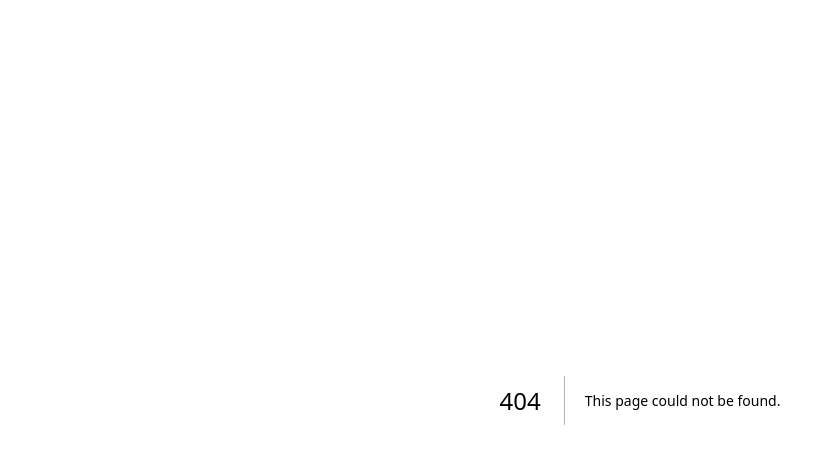
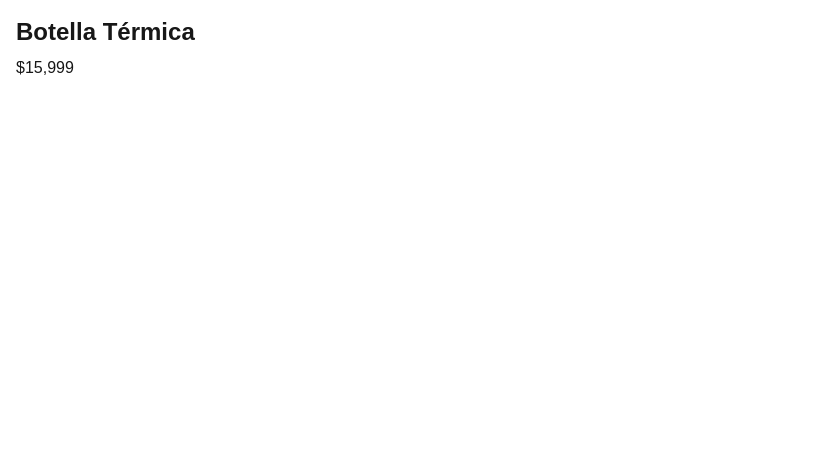
Before and after one commit to pablopuntin/Catalogo, a Next.js app: page /producto/botella-termica in a window 1280 px wide. Before the commit this address had no page. Shown: the top 464 px of the page, without its empty margins (0-827 px from the left). Built offline with nearby package versions, Linux system fonts and the light colour scheme.

Commit message:
app CON RUTAS SLUG Y TYPES

```diff
--- /dev/null
+++ b/src/app/producto/[slug]/page.tsx
@@ -0,0 +1,44 @@
+// export default async function ProductPage({
+//   params,
+// }: {
+//   params: Promise<{ slug: string }>;
+// }) {
+//   const { slug } = await params;
+
+//   return (
+//     <main className="p-4">
+//       <h1 className="text-2xl font-bold">
+//         Producto
+//       </h1>
+
+//       <p className="mt-2">
+//         Slug: {slug}
+//       </p>
+//     </main>
+//   );
+// }
+
+//ref
+import { getProductBySlug } from "@/lib/catalog/getProductBySlug";
+
+export default async function ProductPage({
+  params,
+}: {
+  params: Promise<{ slug: string }>;
+}) {
+  const { slug } = await params;
+
+  const product = getProductBySlug(slug);
+
+  return (
+    <main className="p-4">
+      <h1 className="text-2xl font-bold">
+        {product?.name}
+      </h1>
+
+      <p className="mt-2">
+        ${product?.price.toLocaleString()}
+      </p>
+    </main>
+  );
+}
--- a/src/components/catalog/ProductCard.tsx
+++ b/src/components/catalog/ProductCard.tsx
@@ -1,15 +1,19 @@
-type ProductCardProps = {
-  name: string;
-  price: number;
-  image: string;
-};
+import { Product } from "@/types/products";
+import Link from "next/link";
+
+type ProductCardProps = Product;
 
 export function ProductCard({
+  slug,
   name,
   price,
   image,
 }: ProductCardProps) {
   return (
+    <Link
+      href={`/producto/${slug}`}
+      className="block"
+    >
       <article
         className="
           rounded-xl
@@ -40,5 +44,6 @@ export function ProductCard({
           </p>
         </div>
       </article>
+    </Link>
   );
 }
--- a/src/components/catalog/ProductGrid.tsx
+++ b/src/components/catalog/ProductGrid.tsx
@@ -12,6 +12,7 @@ export function ProductGrid() {
         {products.map((product) => (
           <ProductCard
             key={product.id}
+            slug={product.slug}
             name={product.name}
             price={product.price}
             image={product.image}
--- a/src/data/products.ts
+++ b/src/data/products.ts
@@ -1,24 +1,30 @@
-export const products = [
+import { Product } from "@/types/products";
+
+export const products: Product []  = [
   {
     id: "1",
+    slug: "zapatilla-running-pro",
     name: "Zapatilla Running Pro",
     price: 89999,
     image: "https://picsum.photos/400/400?1",
   },
   {
     id: "2",
+    slug: "remera-deportiva",
     name: "Remera Deportiva",
     price: 25999,
     image: "https://picsum.photos/400/400?2",
   },
   {
     id: "3",
+    slug: "mochila-urbana",
     name: "Mochila Urbana",
     price: 45999,
     image: "https://picsum.photos/400/400?3",
   },
   {
     id: "4",
+    slug: "botella-termica",
     name: "Botella Térmica",
     price: 15999,
     image: "https://picsum.photos/400/400?4",
--- /dev/null
+++ b/src/lib/catalog/getProductBySlug.ts
@@ -0,0 +1,7 @@
+import { products } from "@/data/products";
+
+export function getProductBySlug(slug: string) {
+  return products.find(
+    (product) => product.slug === slug
+  );
+}
```
Also changed, not shown: src/types/products.ts (+2 -13 lines), 1 other file (tests, documents, lock files or other folders). Lines whose indentation alone changed are shown as unchanged.
